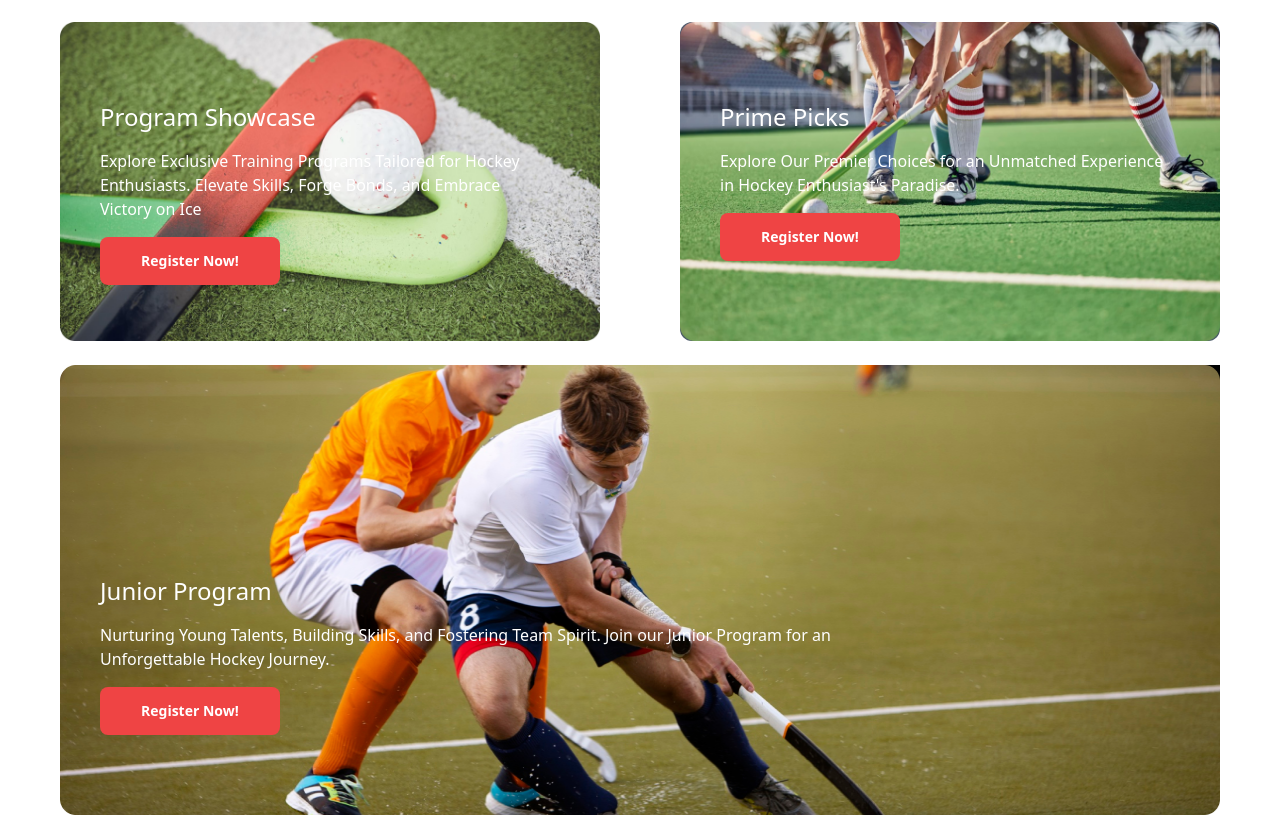
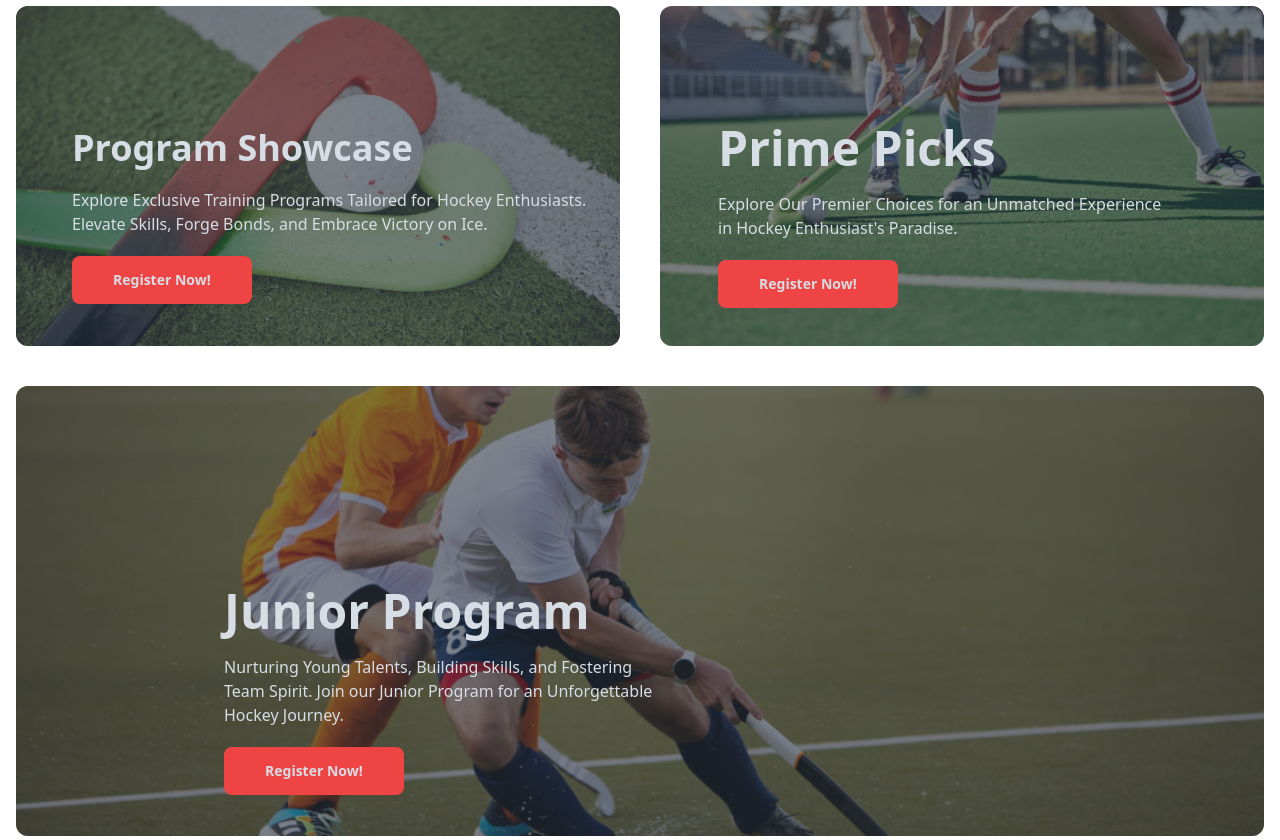
Before and after one commit to sagormukaddesh/Hockey-s-profession, a plain HTML site: page index.html in a window 1280 px wide. Shown: the part 1560-2400 px from the top of the page. Drawn offline with nearby package versions, Linux system fonts and the light colour scheme.

Commit message:
eddited program section

```diff
--- a/index.html
+++ b/index.html
@@ -8,10 +8,12 @@
     <!-- tailwind link  -->
     <link href="https://cdn.jsdelivr.net/npm/daisyui@4.6.0/dist/full.min.css" rel="stylesheet" type="text/css" />
     <script src="https://cdn.tailwindcss.com"></script>
+    <!-- googole font  -->
+
 
 </head>
 
-<body class="container mx-auto ">
+<body class="container mx-auto">
     <!-- header  -->
     <header>
         <!-- navbar  -->
@@ -55,7 +57,7 @@
 
         <!-- banner section -->
         <section class="mt-10 mb-16 flex flex-col lg flex-row  relative">
-            <div class="carousel w-full h-[550px]">
+            <div class="carousel mx-4 lg:w-full lg:h-[550px]">
                 <div id="slide1" class="carousel-item relative w-full ">
                     <img src="./Images/1.png" class="w-full" />
                     <div class="absolute flex justify-between transform -translate-y-1/2 left-5 right-5 top-1/2">
@@ -88,7 +90,7 @@
 
             </div>
             <div
-                class=" lg:absolute h-[24vh] mx-4 mt-6 lg:mx-auto lg:bottom-0  lg:right-0 mb-10 lg:mr-10  lg:w-6/12 text-white px-6  pt-4 bg-black  rounded-xl ">
+                class=" lg:absolute  lg:h-[24vh] mx-4 mt-6 lg:mx-auto lg:bottom-0  lg:right-0 mb-10 lg:mr-10 py-4 lg:w-6/12 text-white px-6  pt-4 bg-black  rounded-xl ">
                 <h3 class=" text-xl font-extrabold mb-4 mt-4">Meet all the heroes from the field</h3>
                 <p> Explore and Meet All the Mighty Heroes of the Hockey World in a Gaming Experience Like Never Before.
                     Lace up, hit the ice, and play with the champions! </p>
@@ -165,52 +167,58 @@
         </section>
 
         <!-- Program Sections -->
-        <section class=" mx-auto text-center my-24">
+        <div class=" mx-auto text-center my-24">
             <h2 class="text-3xl lg:text-5xl font-extrabold mb-4">Program Highlights</h2>
             <p class="w-11/12 lg:w-[650px] text-lg mx-auto"> Immerse Yourself in a World of Gaming Excellence with our
                 Exclusive Sections - From Hero Spotlights to In-Depth Reviews, Your Ultimate Source for Hockey Gaming
                 Excitement Awaits!</p>
 
-            <div class="mx-4 lg:mx-auto grid grid-cols-1  lg:grid-cols-2 my-16 gap-20 lg:w-[1160px]">
-                <div class=" rounded-xl">
-                    <img src="./Images/2.png" alt="">
-                    <div class=" relative w-5/6 -mt-[50%] ml-10 lg:-mt-60 lg:ml-10 text-start text-white space-y-4 ">
-
-                        <h3 class="text-2xl">Program Showcase</h3>
-                        <p>Explore Exclusive Training Programs Tailored for Hockey Enthusiasts. Elevate Skills, Forge
-                            Bonds, and Embrace Victory on Ice</p>
-                        <button class="btn btn-ghost bg-red-500 px-10 ">Register Now!</button>
+            <div class="grid grid-cols-1 lg:grid-cols-2 col-span-2 gap-10 mx-4 my-12">
+                <!-- card 1  -->
+                <div class="hero  lg:col-span-1 min-h-[340px] rounded-xl"
+                    style="background-image: url(./Images/2.png);">
+                    <div class="hero-overlay bg-opacity-60 rounded-xl"></div>
+                    <div class="hero-content text-start mt-20 lg:ml-10 text-neutral-content">
+                        <div class="max-w-m">
+                            <h1 class="mb-5 text-4xl font-bold">Program Showcase</h1>
+                            <p class="mb-5">Explore Exclusive Training Programs Tailored for Hockey Enthusiasts. Elevate
+                                Skills, Forge
+                                Bonds, and Embrace Victory on Ice.</p>
+                            <button class="btn btn-ghost bg-red-500 px-10">Register Now!</button>
+                        </div>
                     </div>
                 </div>
-
-                <div class="">
-                    <div class="bg-slate-600 bg-opacity-100 rounded-xl ">
-                        <img src="./Images/3.png" alt="">
-                    </div>
-                    <div class="relative w-5/6 -mt-[50%] lg:-mt-60 ml-10 text-start text-white space-y-4 ">
-
-                        <h3 class="text-2xl">Prime Picks</h3>
-                        <p> Explore Our Premier Choices for an Unmatched
-                            Experience in Hockey Enthusiast's Paradise.</p>
-                        <button class="btn btn-ghost bg-red-500 px-10">Register Now!</button>
+                <!-- card 2  -->
+                <div class="hero lg:col-span-1 min-h-[340px] rounded-xl" style="background-image: url(./Images/3.png);">
+                    <div class="hero-overlay bg-opacity-60 rounded-xl"></div>
+                    <div class="hero-content mt-20 lg:mr-10 text-start text-neutral-content">
+                        <div class="max-w-md">
+                            <h1 class="mb-5 text-5xl font-bold">Prime Picks</h1>
+                            <p class="mb-5">Explore Our Premier Choices for an Unmatched
+                                Experience in Hockey Enthusiast's Paradise.</p>
+                            <button class="btn btn-ghost bg-red-500 px-10">Register Now!</button>
+                        </div>
                     </div>
                 </div>
-                <div class="lg:col-span-2 bg-gradient-to-r from-transparent to-black">
-                    <img class=" h-[450px]" src="./Images/4.png" alt="">
-                    <div class="relative w-4/6 -mt-60 ml-10 text-start text-white space-y-4 ">
-
-                        <h3 class="text-2xl">Junior Program</h3>
-                        <p>Nurturing Young Talents, Building Skills, and Fostering Team Spirit. Join our Junior Program
-                            for an Unforgettable Hockey Journey.</p>
-                        <button class="btn btn-ghost bg-red-500 px-10 ">Register Now!</button>
+                <!-- card 3  -->
+                <div class="hero lg:col-span-2 min-h-[450px] rounded-xl" style="background-image: url(./Images/4.png);">
+                    <div class="hero-overlay bg-opacity-60 rounded-xl"></div>
+                    <div class="hero-content mt-40  text-start text-neutral-content">
+                        <div class="max-w-md lg:mr-96">
+                            <h1 class="mb-5  text-5xl font-bold">Junior Program</h1>
+                            <p class="mb-5">Nurturing Young Talents, Building Skills, and Fostering Team Spirit. Join
+                                our Junior Program
+                                for an Unforgettable Hockey Journey.</p>
+                            <button class="btn btn-ghost bg-red-500 px-10">Register Now!</button>
+                        </div>
                     </div>
                 </div>
+            </div>
+            <div></div>
+            <div></div>
+        </div>
+        <!-- demo section end -->
 
-            </div>
-
-
-
-        </section>
 
         <!-- Our New Products -->
         <section class="mt-40 mx-4 lg:mx-0">
```
